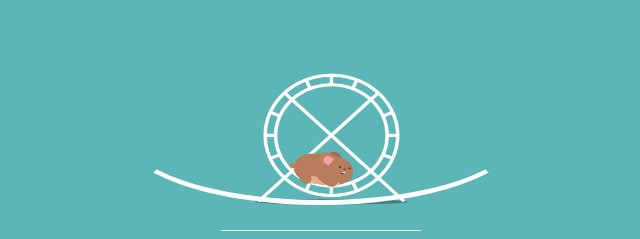
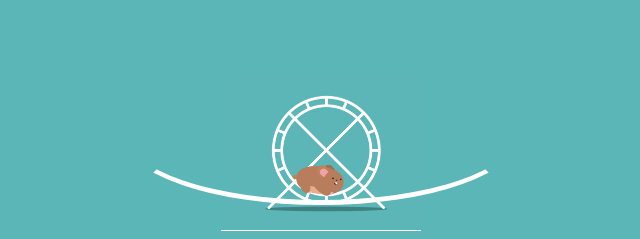
Before and after one commit to albaranlex/stopwatch, a website: page src/index.html in a window 1280 px wide. Shown: the top 239 px of the page, without its empty margins (319-959 px from the left). Drawn offline with nearby package versions, Linux system fonts and the light colour scheme; files that its build step writes are made by us from their sources.

Commit message:
changed image size of gif

```diff
--- a/src/scss/layouts/_general-formatting.scss
+++ b/src/scss/layouts/_general-formatting.scss
@@ -22,11 +22,11 @@ body {
 }
 
 img {
-  width: 250px;
-  height: 170px;
+  width: 200px;
+  height: 150px;
   position: absolute;
-  top: 0px;
-  right: 90px;
+  top: 25px;
+  right: 120px;
   z-index: 0;
   border-bottom: 50px;
 }
```
